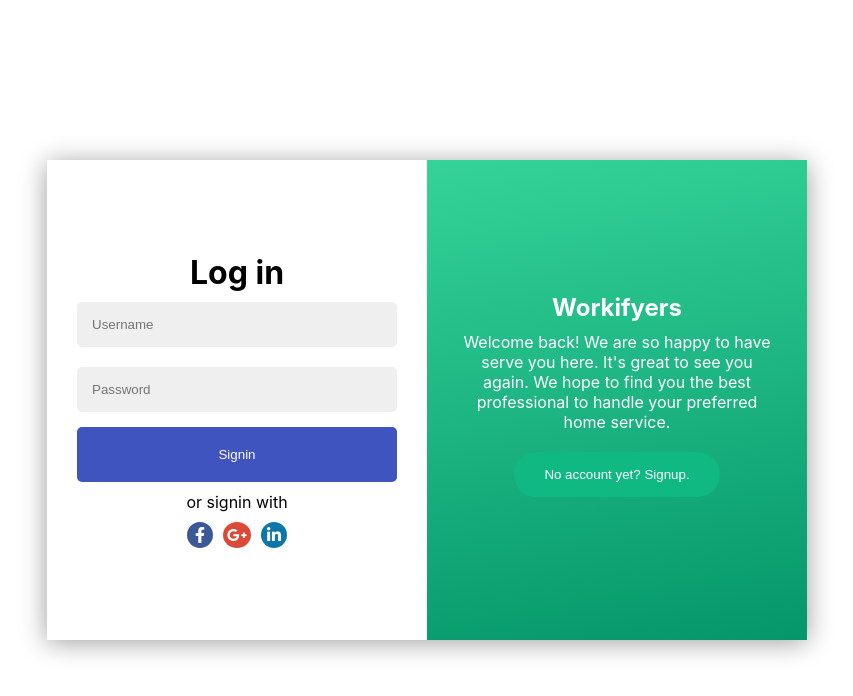
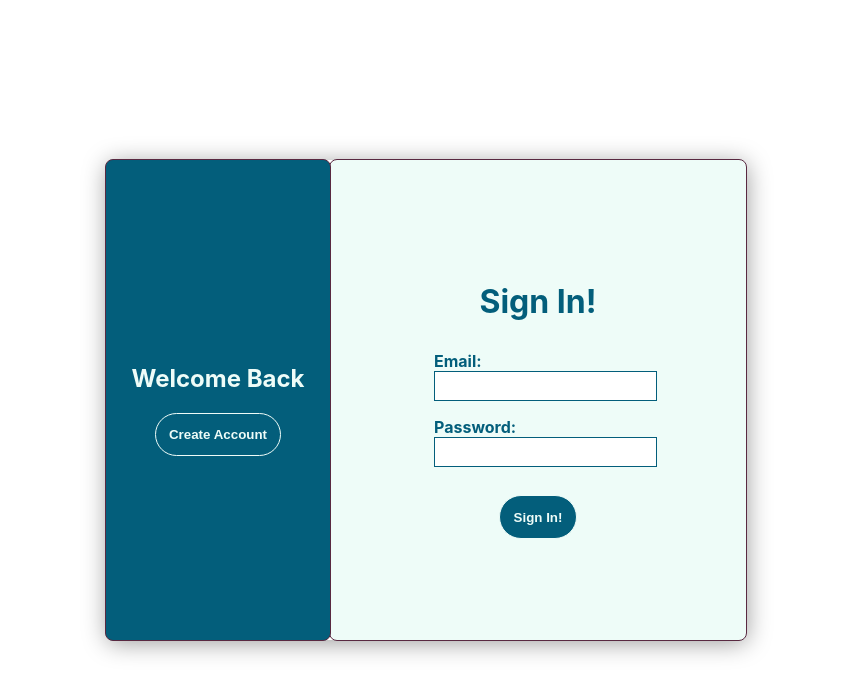
Before and after one commit to dbornilla/Workifyers-HomeService, a React (Create React App) app: page / in a window 1280 px wide. Shown: the top 696 px of the page, without its empty margins (213-1066 px from the left). Built offline with nearby package versions, Linux system fonts and the light colour scheme.

Commit message:
loc and acc

```diff
--- a/src/App.css
+++ b/src/App.css
@@ -5,3 +5,125 @@
   justify-content: center;
   align-items: center;
 }
+
+.cfb{
+  width: 100%;
+  display: flex;
+  justify-content: center;
+  align-items: center;
+}
+
+/* Container Styling */
+.Container{
+  position: relative;
+
+  width: 50%;
+  height: 60%;
+
+  box-shadow: 0 0.188em 1.550em rgb(156, 156, 156);
+
+  border-radius: 0.5em;
+
+
+}
+
+/* Banner Side of Container */
+.banner-side{
+  position: absolute;
+  z-index: 2;
+  right: 65%;
+
+  border: 0.1em solid #592941;
+  border-radius: 0.5em;
+
+  width: 35%;
+  height: 100%;
+
+  flex-direction: column;
+
+  background-color: #035E7B;
+  opacity: 1;
+
+  color: #EEFCF8;
+  text-align: center;
+
+  transition: 2s;
+}
+
+/* Form Side of Container */
+.form-side{
+  position: absolute;
+  z-index: 1;
+  right: 0;
+
+  border: 0.1em solid #592941;
+  border-radius: 0.5em;
+
+  width: 65%;
+  height: 100%;
+
+  background-color: #EEFCF8;
+  opacity: 1;
+
+  font-weight: bold;
+  color: #035E7B;
+
+  transition: 2s;
+}
+
+.send-right{
+  right: 0;
+}
+
+.send-left{
+  right: 35%;
+}
+
+
+/* Layout styling of forms, labels, inputs */
+.form-comp{
+  flex-direction: column;
+}
+
+.sign-up-form{
+  width: 50%;
+  flex-direction: column;
+}
+
+.sign-up-form > label{
+  padding: 0.5em;
+  width: 100%
+}
+
+.sign-up-form > label > input{
+  width: 100%
+}
+
+
+/* All Buttons Styling */
+button {
+  padding: 1em;
+
+  border: 1px solid #EEFCF8;
+  border-radius: 5em;
+
+  background-color: #035E7B;
+
+  color: #EEFCF8;
+  font-weight: bold;
+  text-decoration: none;
+}
+
+button:focus {
+  outline: 0;
+}
+
+button:hover{
+  opacity: 0.9;
+}
+
+/* All Inputs Styling */
+input {
+  padding: 0.5em;
+  border: 1px solid #035E7B;
+}
--- a/src/App.js
+++ b/src/App.js
@@ -1,11 +1,12 @@
+import React from 'react';
 
 import './App.css';
-import RegisterForm from './register';
+import Form from './form.js';
 
 function App() {
   return (
     <div className="App">
-      <RegisterForm />
+      <Form />
     </div>
   );
 }
--- a/src/form.js
+++ b/src/form.js
@@ -0,0 +1,51 @@
+import React, {useState} from 'react';
+
+import './App.css';
+import Register from './register.js';
+import Login from './login.js';
+
+
+const Form = () => {
+    const [welcome, setWelcome] = useState(false)
+
+    const setBannerClass = () => {
+        const classArr = ["banner-side cfb"]
+        if (welcome) classArr.push('send-right')
+        return classArr.join(' ')
+    }
+
+    const setFormClass = () => {
+        const classArr = ["form-side cfb"]
+        if (welcome) classArr.push('send-left')
+        return classArr.join(' ')
+    }
+    return(
+
+        <div className="Container cfb">
+
+            <div className={setBannerClass()}>
+
+                {welcome ?
+                <h2>Hello, New Friend!</h2>
+                    : <h2>Welcome Back</h2>}
+
+                <button onClick={()=> setWelcome(!welcome)}>
+                {welcome ?
+                    "Sign In"
+                    : "Create Account"}
+                </button>
+            </div>
+
+            <div className={setFormClass()}>
+                {welcome ?
+                    <Register />
+                    : <Login/>
+                }
+
+            </div>
+
+        </div>
+    );
+}
+
+export default Form;
--- a/src/login.js
+++ b/src/login.js
@@ -0,0 +1,29 @@
+import React from 'react';
+
+import './App.css';
+
+const LogIn = () =>{
+    return(
+        <div className="form-comp cfb">
+            <h1>Sign In!</h1>
+            <form className="sign-up-form cfb">
+                <label>
+                    Email:
+                    <br/>
+                <input />
+                </label>
+                <label>
+                    Password:
+                    <br/>
+                <input />
+                </label>
+                    <br/>
+                <button>
+                    Sign In!
+                </button>
+            </form>
+        </div>
+    );
+}
+
+export default LogIn;
--- a/src/register.js
+++ b/src/register.js
@@ -1,71 +1,35 @@
-import React from "react";
-import './register.css';
+import React from 'react';
 
+import './App.css';
 
-
-const RegisterForm = () => {
-
-
+const Register = () => {
 
     return(
-        <div className="container">
-            <div className="form-card">
-                <div className="form-control signup">
-                    <form action="#">
-                        <h2>Sign up</h2>
-                        <input type="text" placeholder="Username" required />
-                        <input type="email" placeholder="Email" required />
-                        <input type="password" placeholder="Password" required />
-                        <input type="password" placeholder="Confirm password" required />
-
-                        <button>Signup</button>
-                    </form>
-                    <span>or signup with</span>
-                    <div class="socials">
-                        <i class="fab fa-facebook-f"></i>
-                        <i class="fab fa-google-plus-g"></i>
-                        <i class="fab fa-linkedin-in"></i>
-                    </div>
-                </div>
-                <div class="form-control signin">
-                    <form action="#">
-                        <h2>Log in</h2>
-                        <input type="text" placeholder="Username" required />
-                        <input type="password" placeholder="Password" required />
-                        <button>Signin</button>
-                    </form>
-                    <span>or signin with</span>
-                    <div class="socials">
-                        <i class="fab fa-facebook-f"></i>
-                        <i class="fab fa-google-plus-g"></i>
-                        <i class="fab fa-linkedin-in"></i>
-                    </div>
-                </div>
-            </div>
-            <div class="intros-container">
-                <div class="intro-control signin-intro">
-                    <div class="intro-control__inner">
-                        <h2>Workifyers</h2>
-                        <p>
-                        Welcome back! We are so happy to have serve you here. It's great to see you again. We hope to find you the best professional to handle your preferred home service.
-                        </p>
-                        <button id="signup-btn">No account yet? Signup.</button>
-                    </div>
-                </div>
-                <div class="intro-control signup-intro">
-                    <div class="intro-control__inner">
-                        <h2>Come join us!</h2>
-                        <p>
-                        We are so excited to have you here.If you haven't already, create an account to get access to exclusive offers, rewards, and discounts.
-                        </p>
-                        <button id="signin-btn">Already have an account? Signin.</button>
-                    </div>
-                </div>
-            </div>
+        <div className="form-comp cfb">
+            <h1>Create an Account!</h1>
+            <form className="sign-up-form cfb">
+                <label>
+                    Name:
+                    <br/>
+                <input />
+                </label>
+                <label>
+                    Email:
+                    <br/>
+                <input />
+                </label>
+                <label>
+                    Password:
+                    <br/>
+                <input />
+                </label>
+                    <br/>
+                <button>
+                    Sign Up!
+                </button>
+            </form>
         </div>
-
-
-    )
+    );
 }
 
-export default RegisterForm
+export default Register;
```
Also changed, not shown: src/account.js (added), src/location.js (added).
